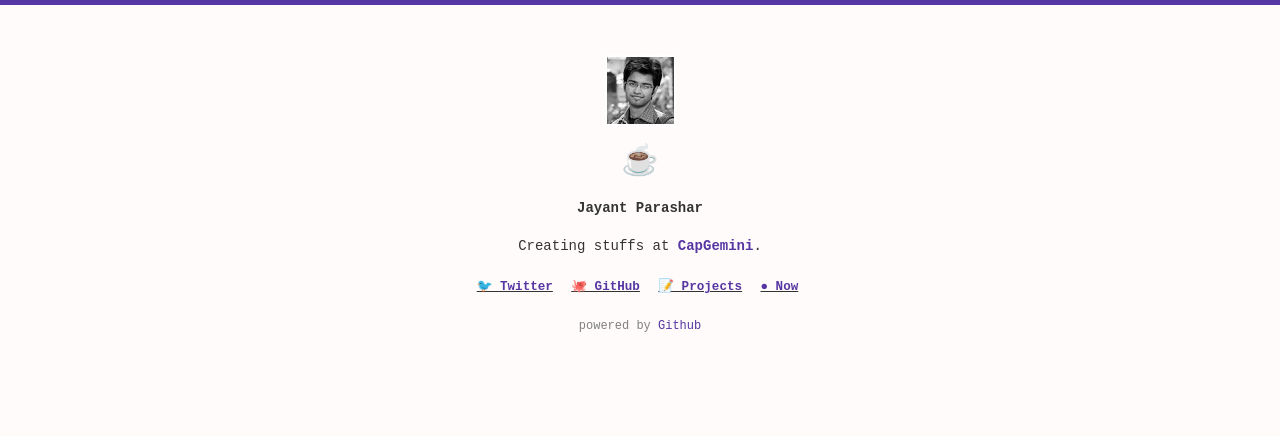
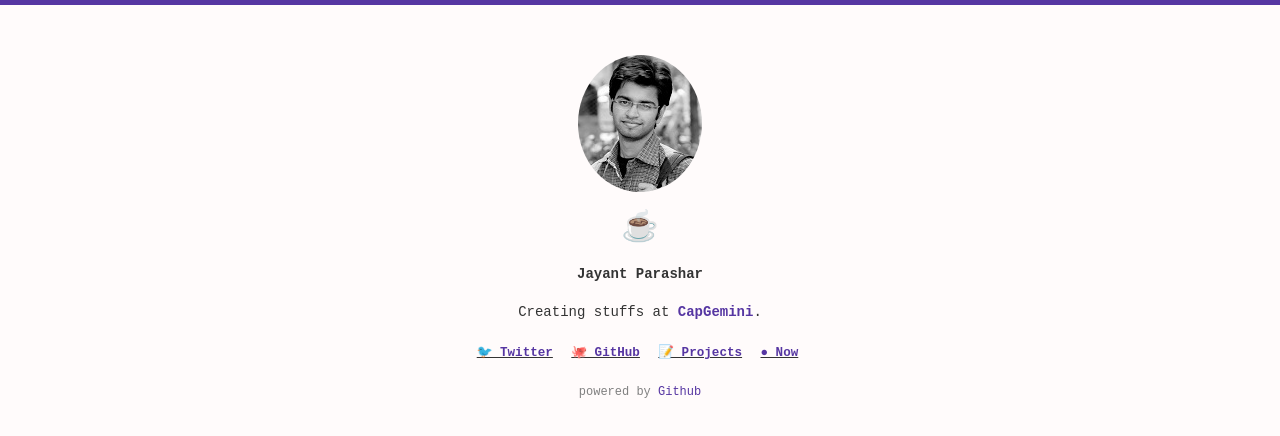
Before and after one commit to jparasha/jparasha.github.io, a plain HTML site: page index.html in a window 1280 px wide. Drawn offline with nearby package versions, Linux system fonts and the light colour scheme.

Commit message:
Added HD image

```diff
--- a/index.html
+++ b/index.html
@@ -51,12 +51,15 @@
 			font-size: 130%;
 		}
 	}
+	.img-circle{
+		border-radius:50%;
+	}
 </style>
 
 <body>
 	<div class="container">
 		<div class="col-xl-12 col-lg-12 col-md-12 col-sm-12 text-center">
-			<a href="#"  title="home"><img src="img/self.jpg" /></a>
+			<a href="#"  title="home"><img src="img/self_hd.jpg"  class="img-circle" /></a>
 			<h2 class="margin">&#x2615;</h2>
 			<h5 class="margin"><strong>Jayant Parashar</strong></h5>
 			<h5 class="margin">Creating stuffs at <a href="https://www.capgemini.com"><strong>CapGemini</strong></a>.</h5>
```
